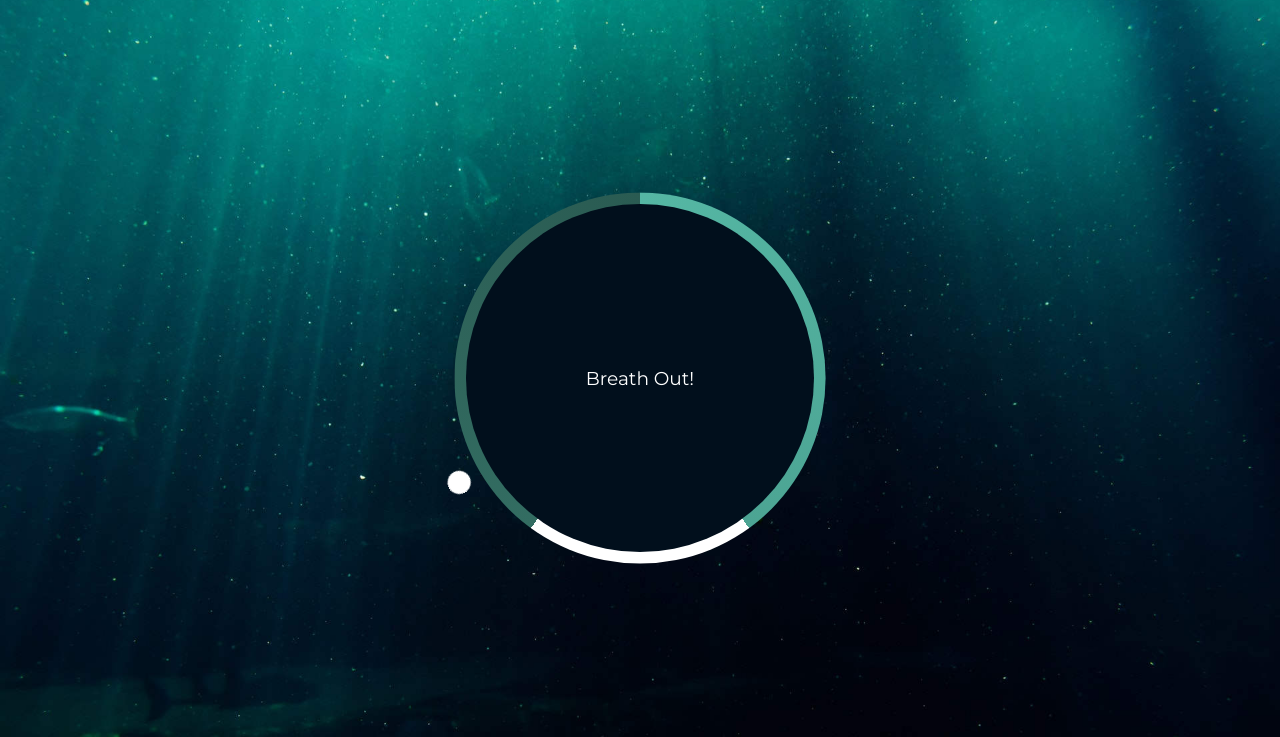
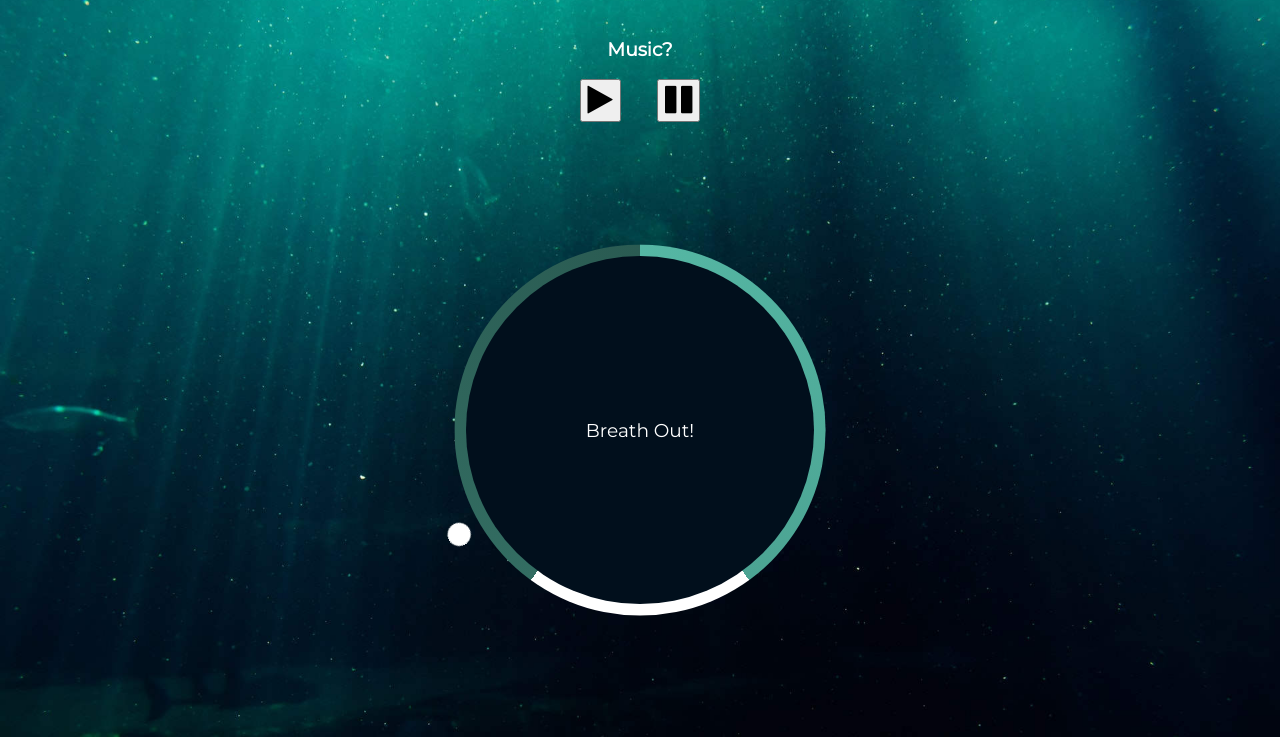
Before and after one commit to danchoff/relax-app, a plain HTML site: page index.html in a window 1280 px wide. Shown: the part 63-800 px from the top of the page. Drawn offline with Linux system fonts and the light colour scheme.

Commit message:
added song and song controls

```diff
--- a/index.html
+++ b/index.html
@@ -4,10 +4,16 @@
   <meta charset="UTF-8">
   <meta name="viewport" content="width=device-width, initial-scale=1.0">
   <title>Breathe & Relax App - JS & CSS animations</title>
+  <link rel="stylesheet" href="https://cdnjs.cloudflare.com/ajax/libs/font-awesome/4.7.0/css/font-awesome.min.css">
   <link rel="stylesheet" href="style.css">
 </head>
 <body>
   <h1>Relaxer</h1>
+  <h3>Music?</h3>
+  <div class="buttons">
+   <button class="play" onclick="playSong()"><i class="fa fa-play"></i></button>
+   <button class="play pause" onclick="pauseSong()"><i class="fa fa-pause"></i></button>
+  </div>
 
   <div class="container" id="container">
     <div class="circle"></div>
--- a/script.js
+++ b/script.js
@@ -4,9 +4,15 @@ const text = document.querySelector('#text')
 const totalTime = 7500
 const breatheTime = (totalTime / 5) * 2
 const holdTime = totalTime / 5
+const audio = new Audio('song/lofi-song.mp3')
 
-let audio = new Audio('song/lofi-song.mp3')
-audio.play()
+function playSong() {
+  audio.play()
+}
+
+function pauseSong() {
+  audio.pause()
+}
 
 breatheAnimation()
 
@@ -25,3 +31,5 @@ function breatheAnimation () {
 }
 
 setInterval(breatheAnimation, totalTime)
+
+window.addEventListener('keydown', playSong);
--- a/style.css
+++ b/style.css
@@ -74,6 +74,19 @@ body {
   display: block;
 }
 
+.buttons {
+  margin: 0 auto;
+}
+
+.play {
+  font-size: 32px;
+  margin-right: 1em;
+}
+
+.pause {
+  margin-right:0;
+}
+
 .container.grow {
   animation: grow 3s linear forwards;
 }
```
